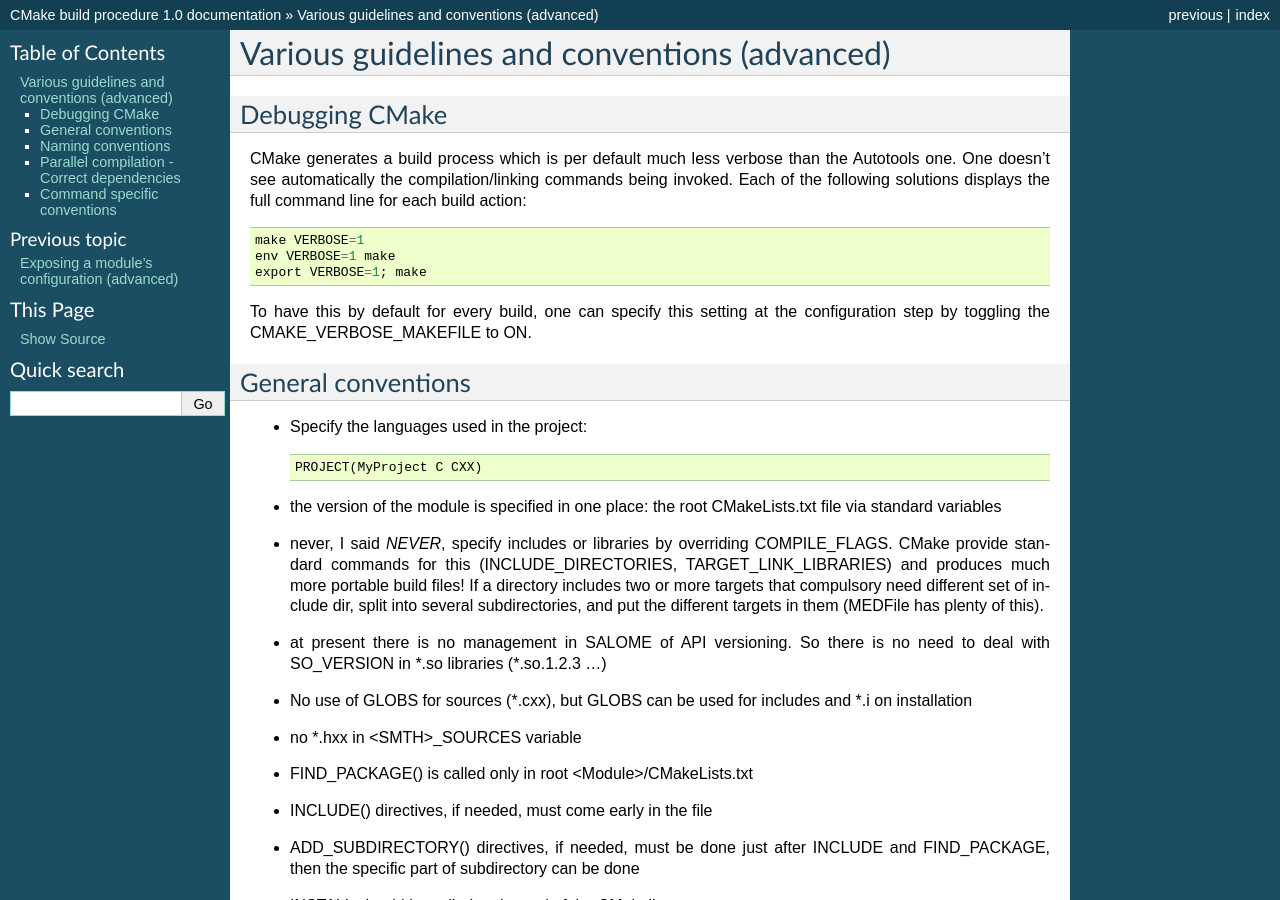
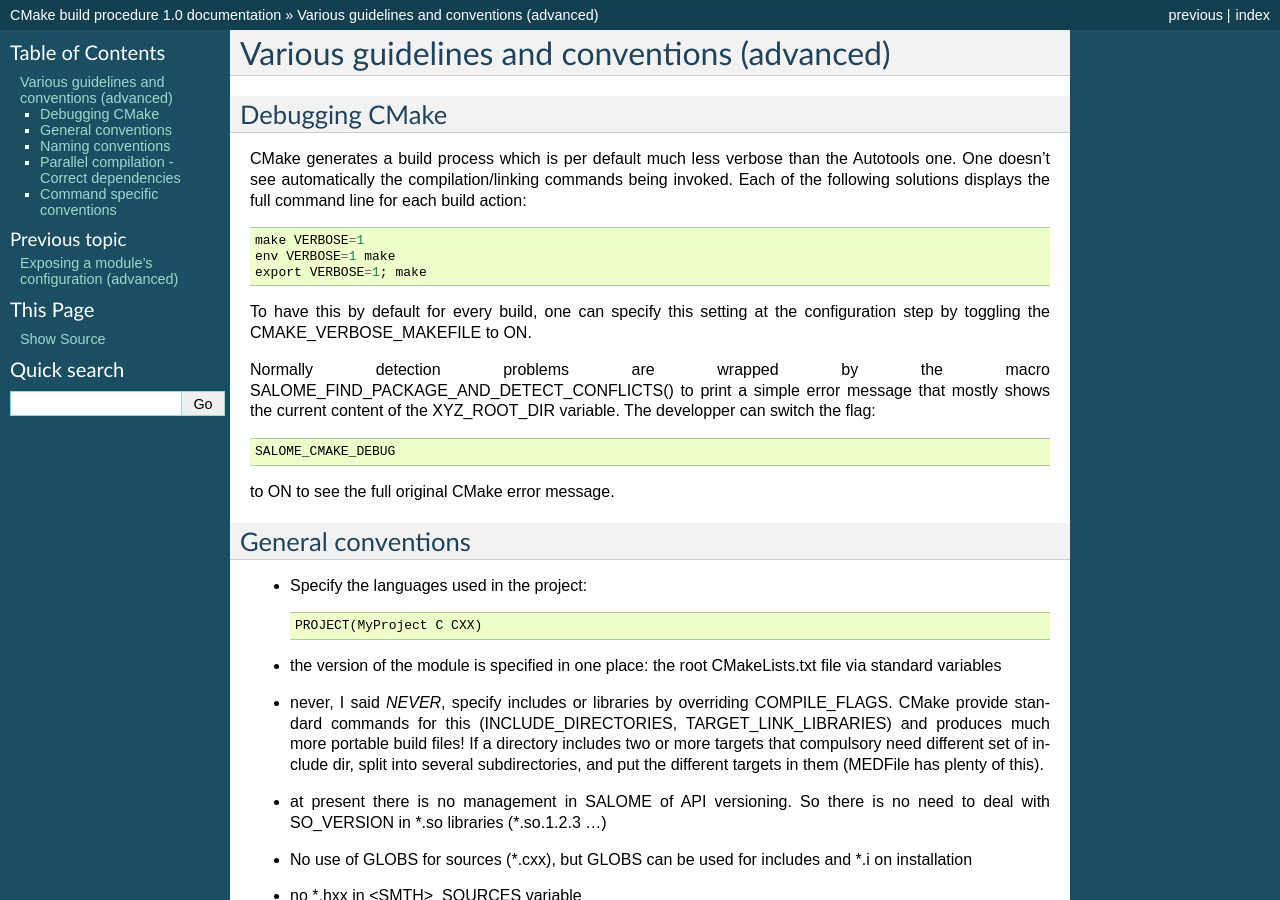
Before and after one commit to SalomePlatform/documentation, a Sphinx documentation site: the page built from dev/cmake/source/various.rst, in a window 1280 px wide and 900 px high. Built offline with Sphinx 7.4.7, drawn with Linux system fonts in a browser that asks for light colours.

Commit message:
CMake: documenting SALOME_CMAKE_DEBUG

```diff
--- a/dev/cmake/source/various.rst
+++ b/dev/cmake/source/various.rst
@@ -16,6 +16,12 @@
 
 To have this by default for every build, one can specify this setting at the configuration
 step by toggling the CMAKE_VERBOSE_MAKEFILE to ON.
+
+Normally detection problems are wrapped by the macro SALOME_FIND_PACKAGE_AND_DETECT_CONFLICTS() to print a simple error message that mostly shows the current content of the XYZ_ROOT_DIR variable. The developper can switch the flag::
+
+  SALOME_CMAKE_DEBUG
+
+to ON to see the full original CMake error message.
 
 .. _conventions:
 
```
